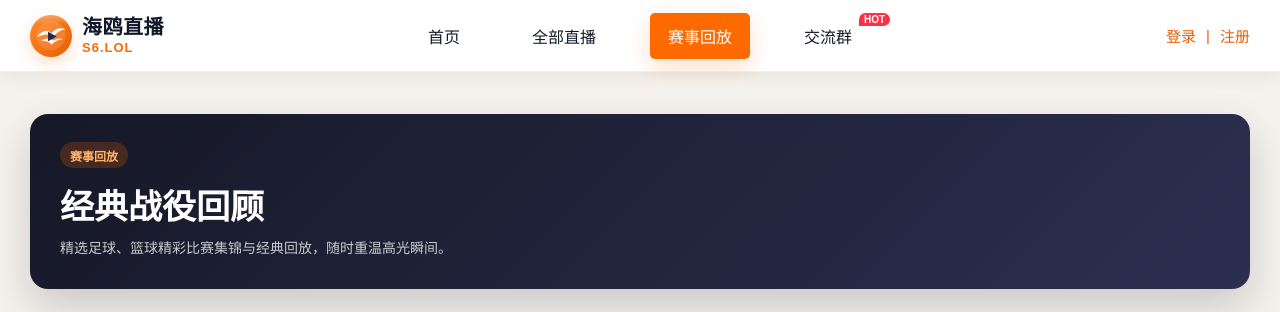
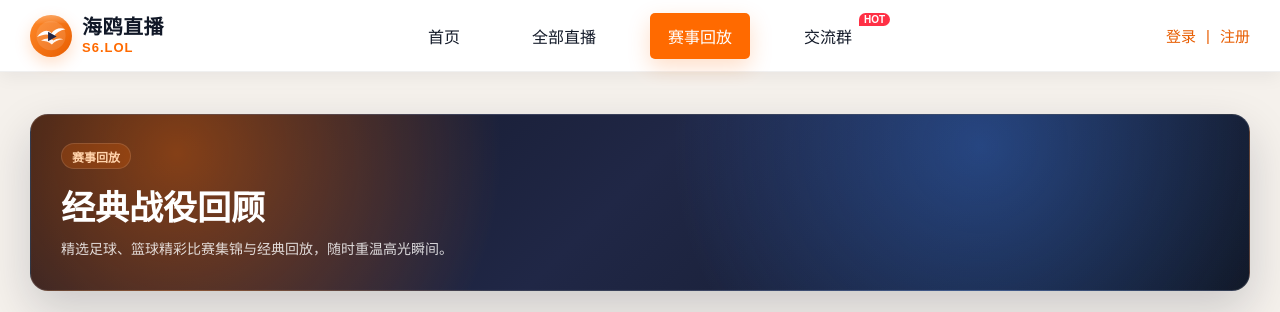
Before and after one commit to imtaka1988-lgtm/HO-Live, a plain HTML site: page haiou-live/pages/replays.html in a window 1280 px wide. Shown: the top 312 px of the page. Drawn offline with Linux system fonts and the light colour scheme; no server answers; some icons are missing.

Commit message:
style: load replay hero polish styles

```diff
--- a/haiou-live/pages/replays.html
+++ b/haiou-live/pages/replays.html
@@ -7,6 +7,7 @@
   <link rel="stylesheet" href="/assets/css/site.css">
   <link rel="stylesheet" href="/assets/css/visual-polish.css">
   <link rel="stylesheet" href="/assets/css/room-replays.css">
+  <link rel="stylesheet" href="/assets/css/replay-hero-polish.css">
 </head>
 <body data-page="replays" data-base="../">
   <header id="siteHeader" class="site-header"></header>
```
